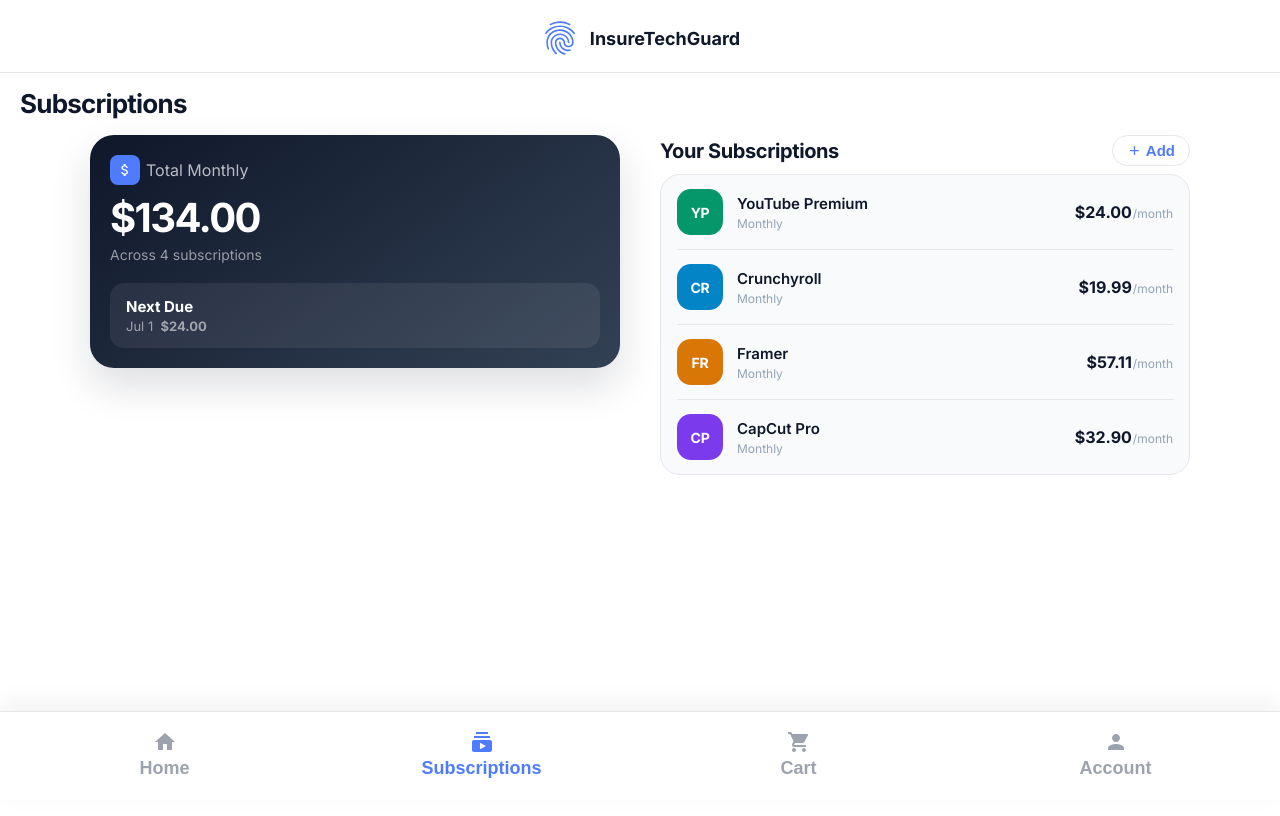
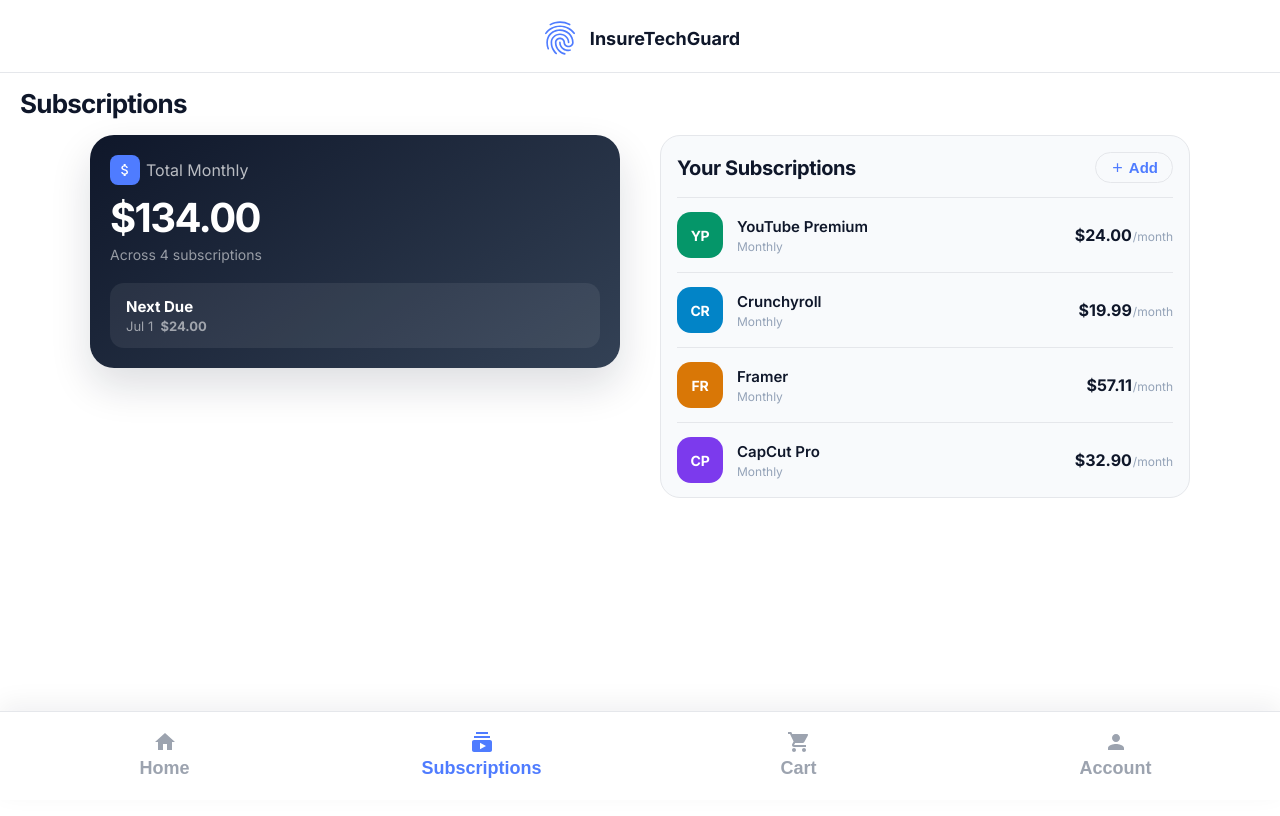
Before and after one commit to BeeghTongs/react-dev-camp, a React (Vite) app in the folder financial-product-app/: page /subscriptions in a window 1280 px wide. Shown: the top 816 px of the page. Built offline with nearby package versions, Linux system fonts and the light colour scheme; no server answers; sample sign-in values are in the browser's storage.

Commit message:
refined UI for the 2 column layout on the subscription page

```diff
--- a/financial-product-app/src/pages/SubscriptionsPage.jsx
+++ b/financial-product-app/src/pages/SubscriptionsPage.jsx
@@ -52,8 +52,8 @@
         }
 
         const data = await response.json();
-         setSubscriptions(data?.subscriptions ?? []);
-        //setSubscriptions(mockSubscriptions)
+         //setSubscriptions(data?.subscriptions ?? []);
+        setSubscriptions(mockSubscriptions)
       } catch (error) {
         if (error.name !== 'AbortError') {
           console.error('Error fetching subscriptions:', error);
@@ -67,7 +67,6 @@
   }, []);
 
   const totalMonthly = subscriptions.reduce((sum, s) => sum + (s.product?.[0]?.price ?? 0), 0);
-  const annualProjection = totalMonthly * 12;
 
 
 
@@ -104,14 +103,13 @@
         </div>
 
         <section className="subscriptions-list-section">
-          <div className="subscriptions-list-section__header">
-            <h2 className="subscriptions-list-section__title">Your Subscriptions</h2>
-            <button type="button" className="subscriptions-list-section__add" onClick={() => navigate('/list')}>
-              <MdAdd /> Add
-            </button>
-          </div>
-
           <div className="subscriptions-list">
+            <div className="subscriptions-list-section__header">
+              <h2 className="subscriptions-list-section__title">Your Subscriptions</h2>
+              <button type="button" className="subscriptions-list-section__add" onClick={() => navigate('/list')}>
+                <MdAdd /> Add
+              </button>
+            </div>
             {subscriptions.length === 0 ? (
               <div className="subscriptions-empty">
                 <ImFileEmpty size={50} />
--- a/financial-product-app/src/pages/css/SubscriptionsPage.css
+++ b/financial-product-app/src/pages/css/SubscriptionsPage.css
@@ -139,7 +139,9 @@
   display: flex;
   align-items: center;
   justify-content: space-between;
-  margin-bottom: 4px;
+  padding: 16px 0 14px;
+  border-bottom: 1px solid #e5e7eb;
+  margin-bottom: 0;
 }
 
 .subscriptions-list-section__title {
@@ -166,7 +168,6 @@
 }
 
 .subscriptions-list {
-  margin-top: 8px;
   background: #f8fafc;
   border-radius: 20px;
   padding: 0 16px;
```
